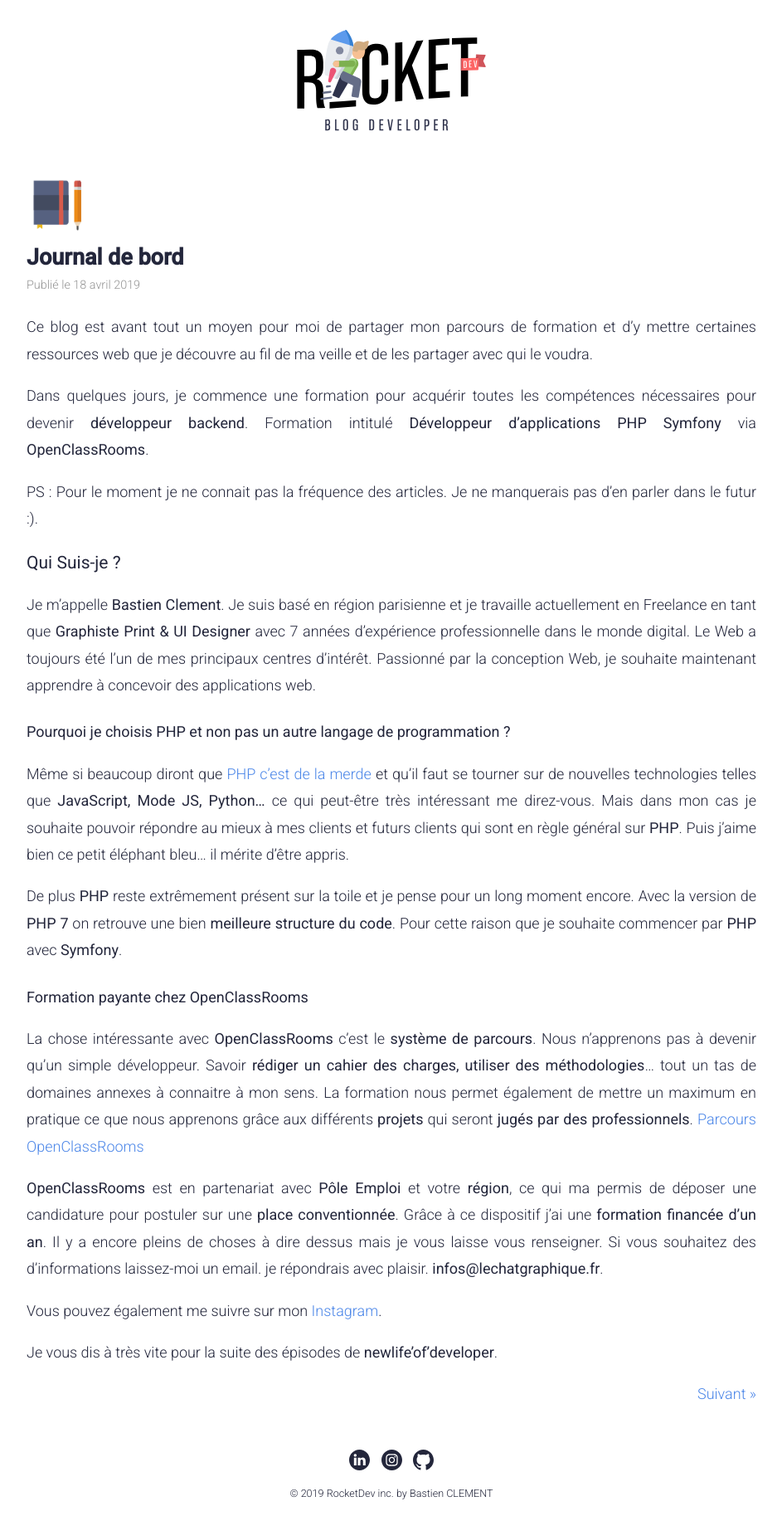
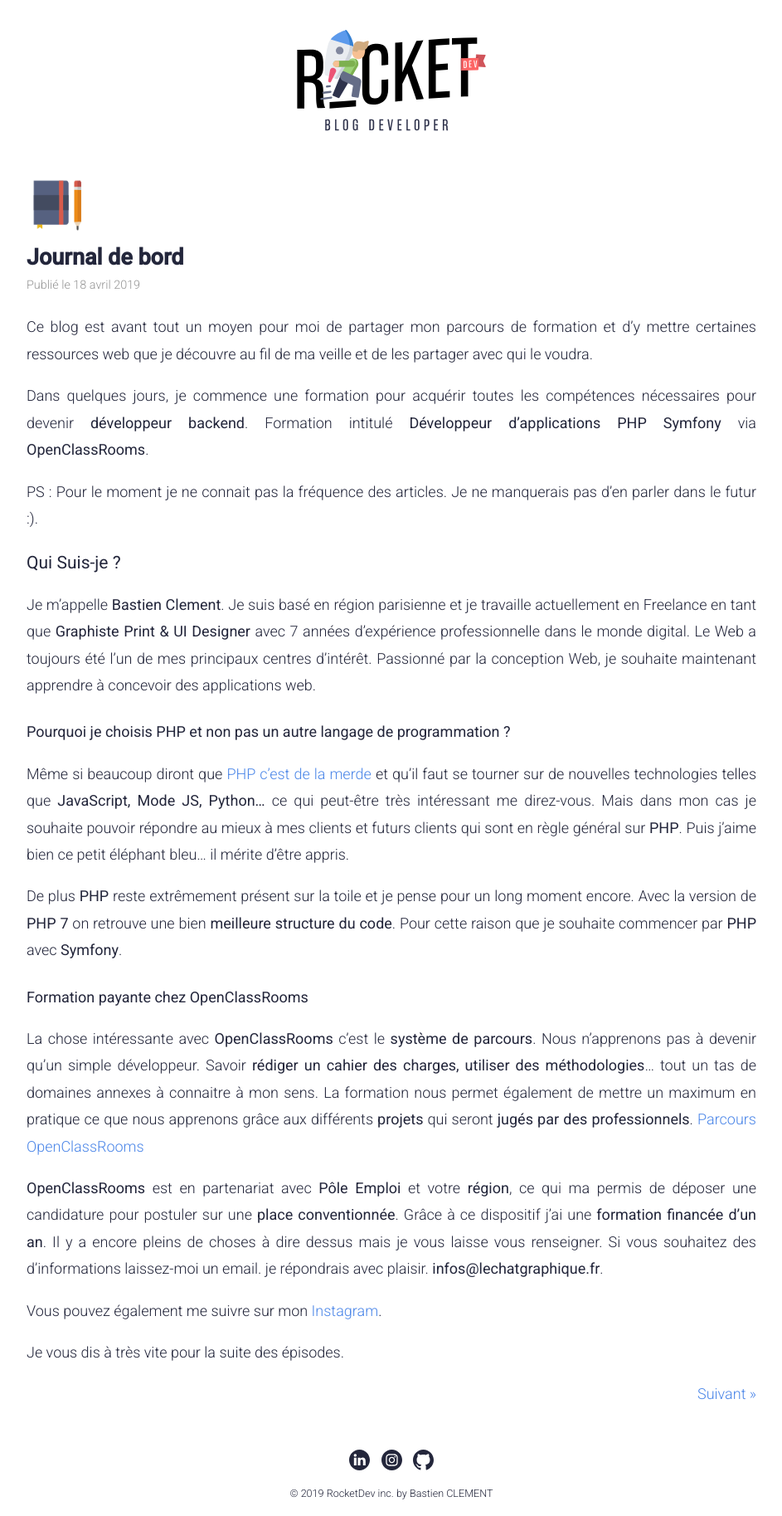
Before and after one commit to lechatgraphique/lechatgraphique.github.io, a Jekyll site: the page built from blog/_posts/2019-04-18-journal-de-bord.md, in a window 1280 px wide. Shown: the whole page at 83% size, without its empty margins (168-1111 px from the left). Built offline with Jekyll 4.4.1, drawn with Linux system fonts in a browser that asks for light colours.

Commit message:
update text:blog

```diff
--- a/blog/_posts/2019-04-18-journal-de-bord.md
+++ b/blog/_posts/2019-04-18-journal-de-bord.md
@@ -31,4 +31,4 @@
 
 Vous pouvez également me suivre sur mon [Instagram](https://www.instagram.com/bc_lechatgraphique/).
 
-Je vous dis à très vite pour la suite des épisodes de **newlife’of’developer**.
+Je vous dis à très vite pour la suite des épisodes.
```
